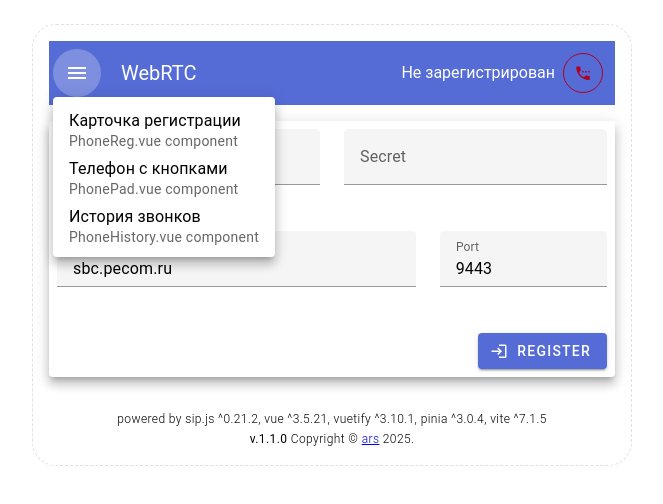
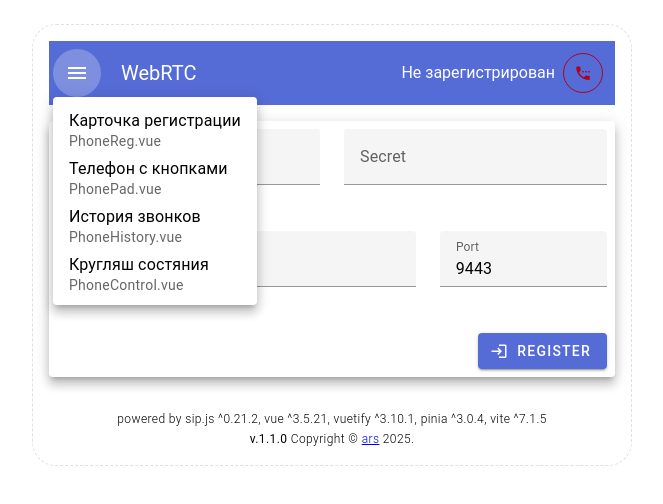
Before and after one commit to ars-anosov/sipjs-vue, a Vue app in the folder phone/: page / in a window 1280 px wide. Both pictures are taken after a click on the button 385 px from the left and 73 px from the top of the page. Shown: the top 504 px of the page, without its empty margins (308-971 px from the left). Built offline with nearby package versions, Linux system fonts and the light colour scheme; a small style sheet from the web is missing.

Commit message:
LeftMenu fix.

```diff
--- a/phone/src/components/AppBar.vue
+++ b/phone/src/components/AppBar.vue
@@ -4,7 +4,7 @@
     <v-toolbar-title>WebRTC</v-toolbar-title>
 
     {{ sip.phoneHeader }}
-    <PhoneControl />
+    <PhoneControl v-if="sip.displayControl" />
   </v-toolbar>
 </template>
 
--- a/phone/src/components/LeftMenu.vue
+++ b/phone/src/components/LeftMenu.vue
@@ -7,15 +7,19 @@
     <v-list>
       <v-list-item @click="clkPhoneReg">
         <v-list-item-title>Карточка регистрации</v-list-item-title>
-        <v-list-item-subtitle>PhoneReg.vue component</v-list-item-subtitle>
+        <v-list-item-subtitle>PhoneReg.vue</v-list-item-subtitle>
       </v-list-item>
       <v-list-item @click="clkPhonePad">
         <v-list-item-title>Телефон с кнопками</v-list-item-title>
-        <v-list-item-subtitle>PhonePad.vue component</v-list-item-subtitle>
+        <v-list-item-subtitle>PhonePad.vue</v-list-item-subtitle>
       </v-list-item>
       <v-list-item @click="clkPhoneHistory">
         <v-list-item-title>История звонков</v-list-item-title>
-        <v-list-item-subtitle>PhoneHistory.vue component</v-list-item-subtitle>
+        <v-list-item-subtitle>PhoneHistory.vue</v-list-item-subtitle>
+      </v-list-item>
+      <v-list-item @click="clkPhoneControl">
+        <v-list-item-title>Кругляш состяния</v-list-item-title>
+        <v-list-item-subtitle>PhoneControl.vue</v-list-item-subtitle>
       </v-list-item>
     </v-list>
   </v-menu>
@@ -37,4 +41,7 @@
   function clkPhoneHistory() {
     sip.displayHistory = !sip.displayHistory
   }
+  function clkPhoneControl() {
+    sip.displayControl = !sip.displayControl
+  }
 </script>
--- a/phone/src/stores/sip.js
+++ b/phone/src/stores/sip.js
@@ -31,6 +31,7 @@ export const useSipStore = defineStore('sip', {
 
     displayReg      : true,
     displayPad      : false,
+    displayControl  : true,
     displayHistory  : false,
     phoneHeader     : 'Не зарегистрирован',
     uriHost         : localStorage.getItem('uriHost') ? localStorage.getItem('uriHost') : '',
```
Also changed, not shown: 3 other files (tests, documents, lock files or other folders).
